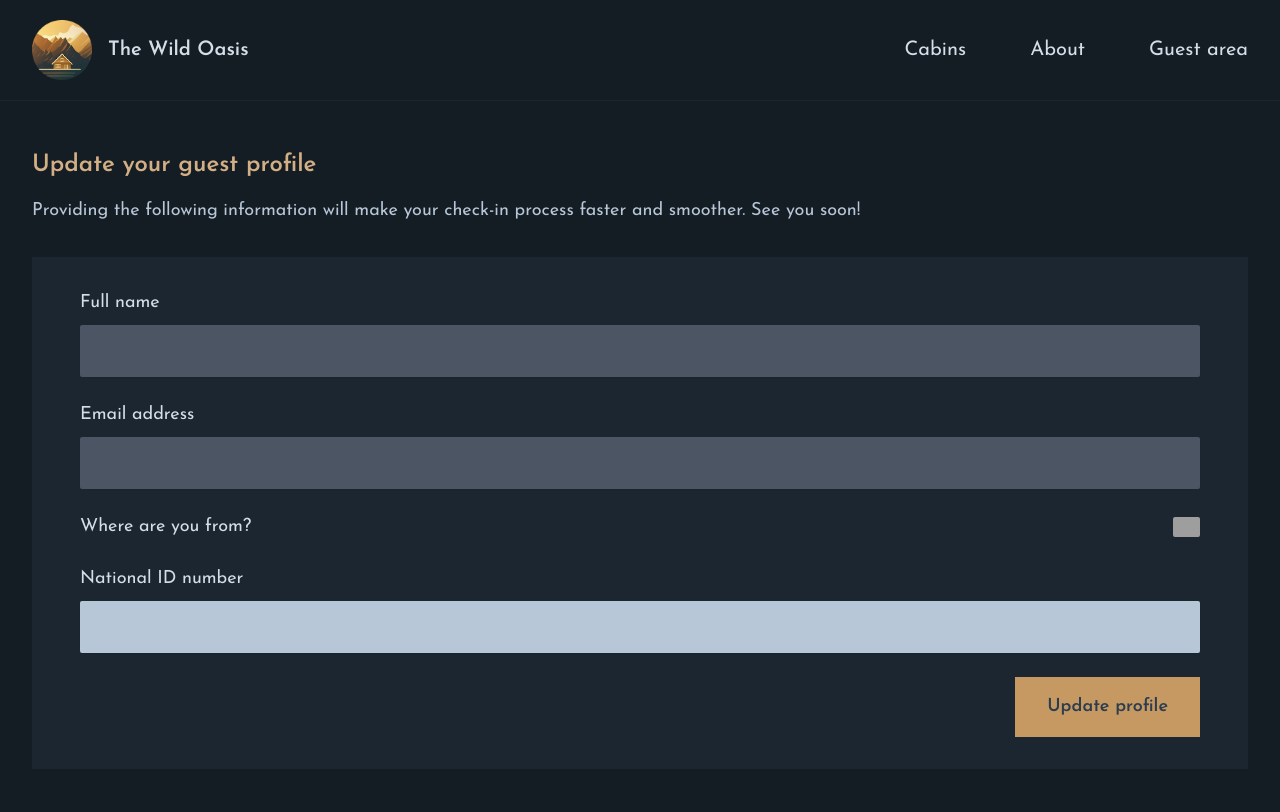
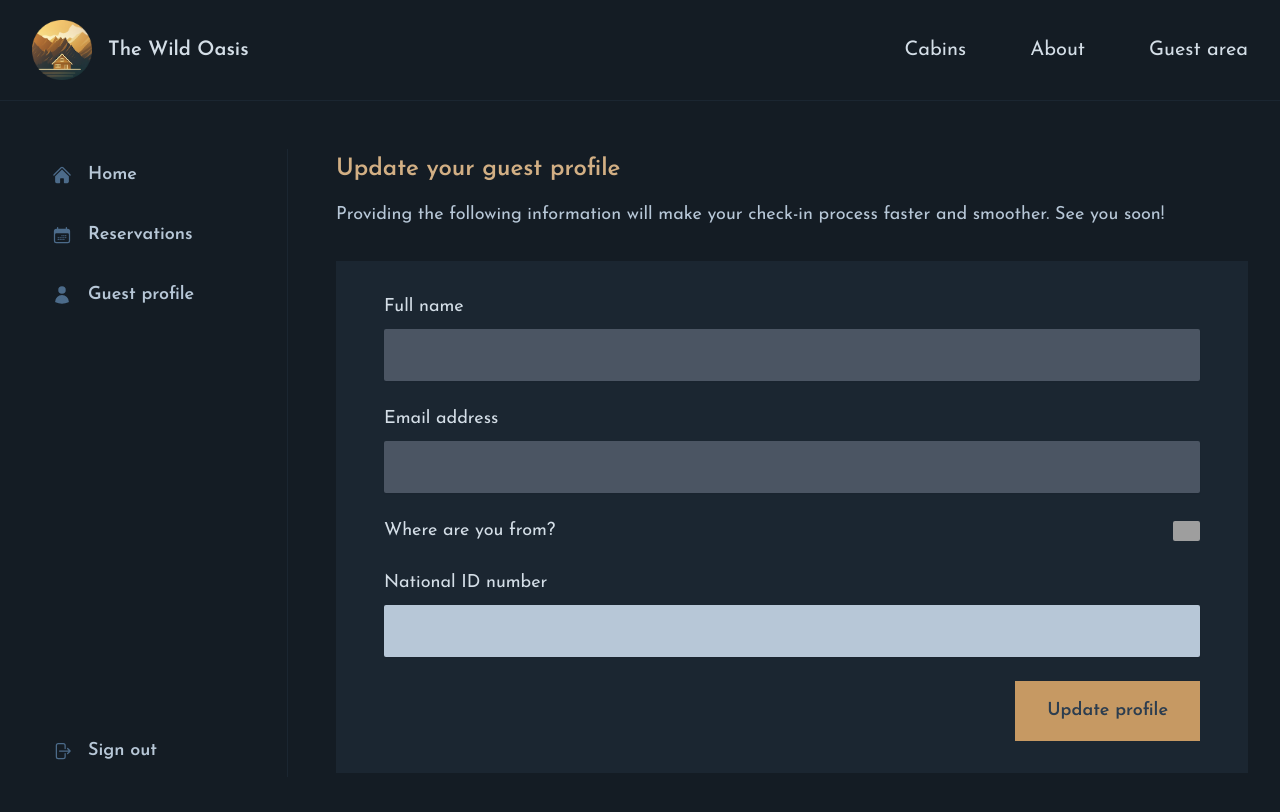
Before and after one commit to Davood-Azani/NextApp, a Next.js app: page /account/profile in a window 1280 px wide. Shown: the top 812 px of the page. Built offline with nearby package versions, Linux system fonts and the light colour scheme; grey boxes are pictures that could not be loaded.

Commit message:
Nestet Layout-2

```diff
--- /dev/null
+++ b/app/_components/SideNavigation.js
@@ -0,0 +1,52 @@
+import {
+  CalendarDaysIcon,
+  HomeIcon,
+  UserIcon,
+} from '@heroicons/react/24/solid';
+
+import Link from 'next/link';
+import SignOutButton from './SignOutButton';
+
+const navLinks = [
+  {
+    name: 'Home',
+    href: '/account',
+    icon: <HomeIcon className="h-5 w-5 text-primary-600" />,
+  },
+  {
+    name: 'Reservations',
+    href: '/account/reservations',
+    icon: <CalendarDaysIcon className="h-5 w-5 text-primary-600" />,
+  },
+  {
+    name: 'Guest profile',
+    href: '/account/profile',
+    icon: <UserIcon className="h-5 w-5 text-primary-600" />,
+  },
+];
+
+function SideNavigation() {
+  return (
+    <nav className="border-r border-primary-900">
+      <ul className="flex flex-col gap-2 h-full text-lg">
+        {navLinks.map((link) => (
+          <li key={link.name}>
+            <Link
+              className={`py-3 px-5 hover:bg-primary-900 hover:text-primary-100 transition-colors flex items-center gap-4 font-semibold text-primary-200`}
+              href={link.href}
+            >
+              {link.icon}
+              <span>{link.name}</span>
+            </Link>
+          </li>
+        ))}
+
+        <li className="mt-auto">
+          <SignOutButton />
+        </li>
+      </ul>
+    </nav>
+  );
+}
+
+export default SideNavigation;
--- /dev/null
+++ b/app/_components/SignInButton.js
@@ -0,0 +1,15 @@
+function SignInButton() {
+  return (
+    <button className='flex items-center gap-6 text-lg border border-primary-300 px-10 py-4 font-medium'>
+      <img
+        src='https://authjs.dev/img/providers/google.svg'
+        alt='Google logo'
+        height='24'
+        width='24'
+      />
+      <span>Continue with Google</span>
+    </button>
+  );
+}
+
+export default SignInButton;
--- /dev/null
+++ b/app/_components/SignOutButton.js
@@ -0,0 +1,12 @@
+import { ArrowRightOnRectangleIcon } from '@heroicons/react/24/solid';
+
+function SignOutButton() {
+  return (
+    <button className='py-3 px-5 hover:bg-primary-900 hover:text-primary-100 transition-colors flex items-center gap-4 font-semibold text-primary-200 w-full'>
+      <ArrowRightOnRectangleIcon className='h-5 w-5 text-primary-600' />
+      <span>Sign out</span>
+    </button>
+  );
+}
+
+export default SignOutButton;
--- /dev/null
+++ b/app/account/layout.js
@@ -0,0 +1,14 @@
+
+import SideNavigation from '@/app/_components/SideNavigation';
+
+function layout({ children }) {
+  return (
+    <div className="grid grid-cols-[16rem_1fr] h-full gap-12">
+  <SideNavigation/>
+
+      <div className="py-1"> {children}</div>
+    </div>
+  );
+}
+
+export default layout;
--- a/app/account/profile/page.js
+++ b/app/account/profile/page.js
@@ -1,4 +1,8 @@
 import SelectCountry from '@/app/_components/SelectCountry';
+export const metadata = {
+  title: 'Update Profile',
+};
+
 export default function Page() {
   // CHANGE
   const countryFlag = 'pt.jpg';
--- a/app/account/reservations/page.js
+++ b/app/account/reservations/page.js
@@ -1,4 +1,8 @@
 import ReservationCard from '@/app/_components/ReservationCard';
+export const metadata = {
+  title: 'Reservations',
+};
+
 export default function Page() {
   // CHANGE
   const bookings = [];
--- a/app/layout.js
+++ b/app/layout.js
@@ -27,8 +27,8 @@
         className={`${josefin.className} antialiased bg-primary-950 text-primary-100 min-h-screen flex flex-col relative`}
       >
         <Header />
-        <div className="flex-1 px-8 py-12 ">
-          <main className="mx-auto max-w-7xl">{children}</main>
+        <div className="flex-1 px-8 py-12 grid">
+          <main className="w-full mx-auto max-w-7xl">{children}</main>
         </div>
       </body>
     </html>
```
Also changed, not shown: tsconfig.json (added, +34 -0 lines), .notes/n2.js.
